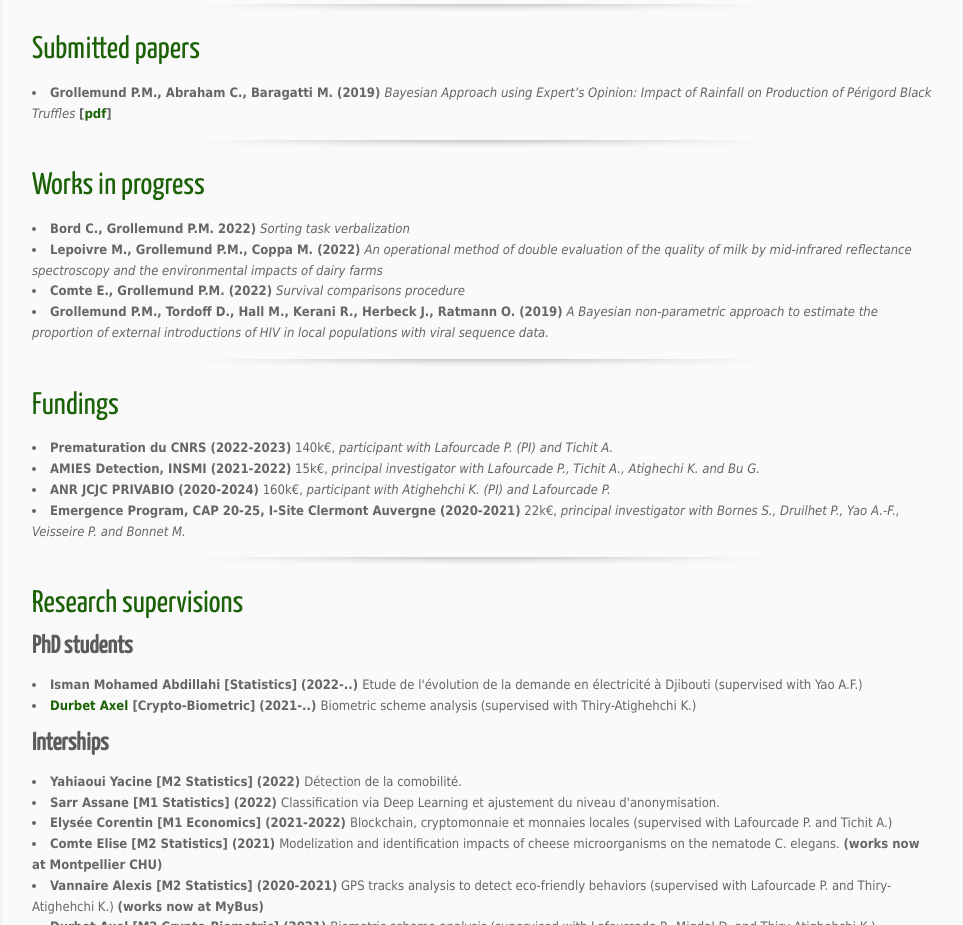
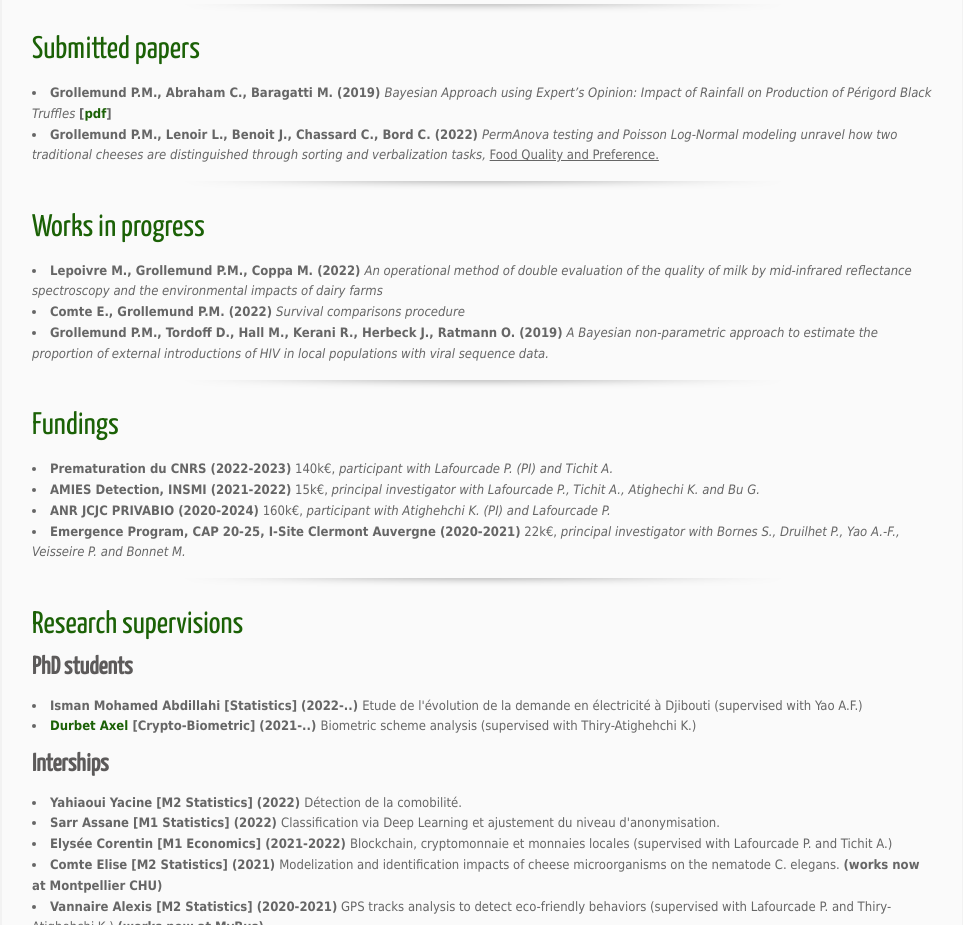
Before and after one commit to pmgrollemund/homepage, a plain HTML site: page research.html in a window 1280 px wide. Shown: the part 1280-2205 px from the top of the page, without its empty margins (158-1121 px from the left). Drawn offline with Linux system fonts and the light colour scheme; a web font is replaced by a local one.

Commit message:
maj article cecile

```diff
--- a/research.html
+++ b/research.html
@@ -87,12 +87,12 @@
 	<div id="content" class="clearfix shadow">
 		<h2><span class="greentxt">Submitted papers </span></h2>
 		<li><b>Grollemund P.M., Abraham C., Baragatti M. (2019) </b><em> Bayesian Approach using Expert’s Opinion: Impact of Rainfall on Production of Périgord Black Truffles</em> <b>[<a href="Journal/Elicitation.pdf">pdf</a>]</b>
+		<li><b>Grollemund P.M., Lenoir L., Benoit J., Chassard C., Bord C. (2022) </b><em>PermAnova testing and Poisson Log-Normal modeling unravel how two traditional cheeses are distinguished through sorting and verbalization tasks,</em> <u>Food Quality and Preference.</u>
 	</div>
 
 
 	<div id="content" class="clearfix shadow">
 		<h2><span class="greentxt">Works in progress </span></h2>
-		<li><b>Bord C., Grollemund P.M. 2022) </b><em>Sorting task verbalization</em>
 		<li><b>Lepoivre M., Grollemund P.M., Coppa M. (2022) </b><em>An operational method of double evaluation of the quality of milk by mid-infrared reflectance spectroscopy and the environmental impacts of dairy farms</em>
 		<li><b>Comte E., Grollemund P.M. (2022) </b><em>Survival comparisons procedure</em>
 		<li><b>Grollemund P.M., Tordoff D., Hall M., Kerani R., Herbeck J., Ratmann O. (2019) </b><em> A Bayesian non-parametric approach to estimate the proportion of external introductions of HIV in local populations with viral sequence data.</em>
```
